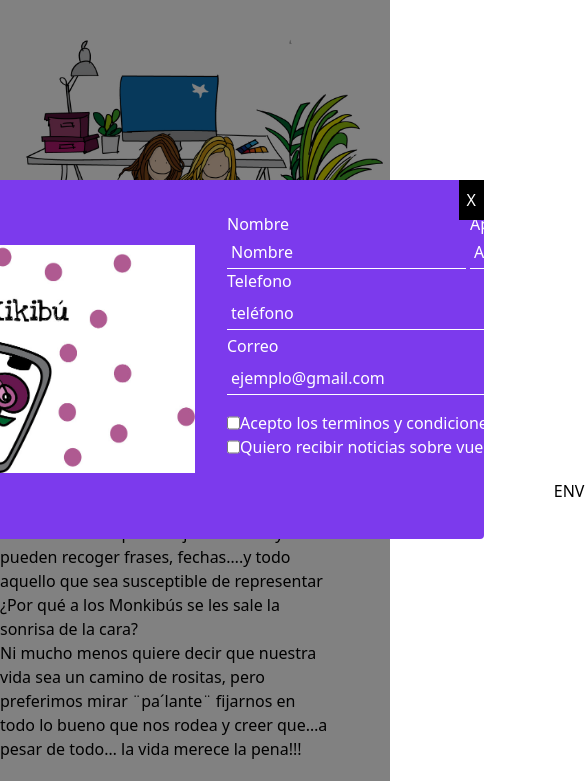
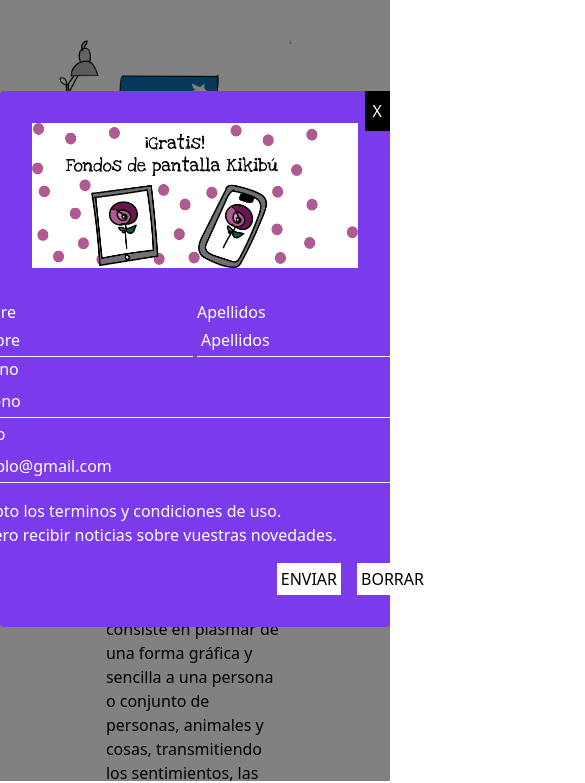
Before and after one commit to alvarogomez05/kikibu, a website: page src/pages/monkibus.html in a window 390 px wide. Shown: the part 63-846 px from the top of the page, 585 px wide, since content can reach past the window. Drawn offline with Linux system fonts and the light colour scheme.

Commit message:
informacion monkibus responsive

```diff
--- a/src/pages/monkibus.html
+++ b/src/pages/monkibus.html
@@ -50,7 +50,7 @@
     <!-- Ventana modal -->
     <section id="modal"
         class="modal flex w-full h-full z-10 bg-modal justify-center items-center absolute top-0 right-0">
-        <article class="flex gap-8 justify-center items-center relative p-8 bg-violet-600 rounded">
+        <article class="flex flex-wrap gap-8 justify-center items-center relative p-8 bg-violet-600 rounded container">
             <p class="absolute top-0 right-0 p-2 bg-black text-white" id="cerrar">X</p>
             <img src="../assets/images/modal.jpg" alt="imagen de la ventana modal" class="w-[600px]">
 
@@ -94,17 +94,20 @@
 
     <!-- Sección principal -->
     <section class="container bg-white flex flex-col items-center py-10   mx-auto">
+        <!-- imagen inicial -->
         <img src="../assets/images/fondo-monkibus.jpg" alt="">
-        <article class="flex justify-between ">
-            <div>
-                <h1>¿Qué es un monkibú?</h1>
-                <p>Hacer un Monkibú consiste en plasmar de una forma gráfica y sencilla a una persona o conjunto de personas, animales y cosas, transmitiendo los sentimientos, las emociones y las particularidades de cada “protagonista de la historia”.</p>
-                <p>Los Monkibús muestran siempre una gran sonrisa en cada personaje retratado y pueden recoger frases, fechas….y todo aquello que sea susceptible de representar</p>
-                <h2>¿Por qué a los Monkibús se les sale la sonrisa de la cara?</h2>
-                <p>Ni mucho menos quiere decir que nuestra vida sea un camino de rositas, pero preferimos mirar ¨pa´lante¨ fijarnos en todo lo bueno que nos rodea y creer que…a pesar de todo… la vida merece la pena!!!</p>
+        <!-- informacion -->
+        <article class="flex flex-col justify-between  m-8 lg:flex-row">
+            <div class="text-start md:text-center w-full md:w-[700px]">
+                <h1 class="text-blue-950 text-4xl font-bold">¿Qué es un monkibú?</h1>
+                <p class="mt-4">Hacer un Monkibú consiste en plasmar de una forma gráfica y sencilla a una persona o conjunto de personas, animales y cosas, transmitiendo los sentimientos, las emociones y las particularidades de cada “protagonista de la historia”.</p>
+                <p class="mt-4">Los Monkibús muestran siempre una gran sonrisa en cada personaje retratado y pueden recoger frases, fechas….y todo aquello que sea susceptible de representar</p>
+                <h2 class="text-blue-950 text-4xl mt-8 font-bold">¿Por qué a los Monkibús se les sale la sonrisa de la cara?</h2>
+                <p class="mt-4">Ni mucho menos quiere decir que nuestra vida sea un camino de rositas, pero preferimos mirar ¨pa´lante¨ fijarnos en todo lo bueno que nos rodea y creer que…a pesar de todo… la vida merece la pena!!!</p>
             </div>
-            <div>
-                <img src="../assets/images/monkibus3.jpg" alt="" class="w-[300px]">
+            <div class=" flex flex-col">
+                <img src="../assets/images/monkibus3.jpg" alt="" class="">
+                <img src="../assets/images/Monnkibus2.jpg" alt="" class="hidden lg:flex xl:hidden">
             </div>
         </article>
     </section>
```
Also changed, not shown: src/assets/images/paso-1.jpg (added), src/assets/images/paso-2.jpg (added), src/assets/images/paso-3.jpg (added), src/assets/images/paso-4.jpg (added), src/output.css.
